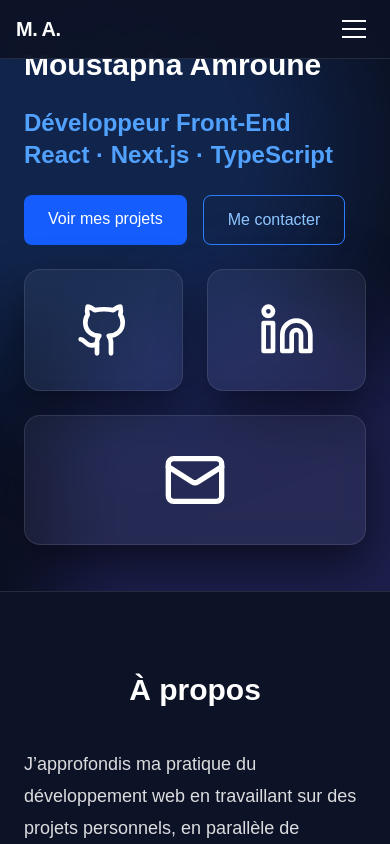
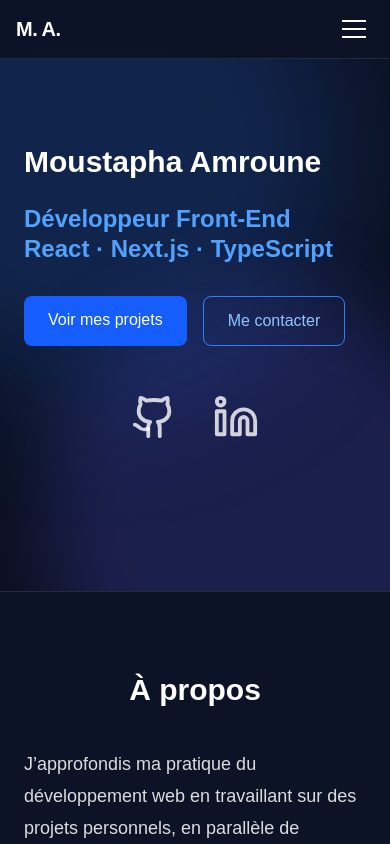
Before and after one commit to m-amroune/portfolio, a Next.js app: page / in a window 390 px wide. Shown: the top 844 px of the page. Built offline with nearby package versions, Linux system fonts and the light colour scheme.

Commit message:
refine responsive hero layout

```diff
--- a/app/page.tsx
+++ b/app/page.tsx
@@ -13,7 +13,6 @@ import {
   Database,
   Wrench,
   MonitorSmartphone,
-  Mail,
   Linkedin,
   Github,
 } from "lucide-react";
@@ -68,70 +67,58 @@ export default function Home() {
       {/* ===================== HERO ===================== */}
 <section
   id="accueil"
-          className="relative flex min-h-[70vh] items-center overflow-hidden px-6 md:px-12 lg:px-16"
+  className="relative flex min-h-[70vh] items-center overflow-hidden px-6 py-24 sm:min-h-[58vh] sm:py-20 md:px-12 lg:min-h-[70vh] lg:px-16 lg:py-24"
 >
   {/* Background decoration */}
-          <div className="absolute inset-0 pointer-events-none">
-            <div className="absolute w-[500px] h-[500px] bg-blue-500/20 rounded-full blur-3xl top-[-100px] left-[-150px]" />
-            <div className="absolute w-[450px] h-[450px] bg-indigo-500/20 rounded-full blur-2xl bottom-[-150px] right-[-100px]" />
+  <div className="pointer-events-none absolute inset-0">
+    <div className="absolute left-[-150px] top-[-100px] h-[500px] w-[500px] rounded-full bg-blue-500/20 blur-3xl" />
+    <div className="absolute bottom-[-150px] right-[-100px] h-[450px] w-[450px] rounded-full bg-indigo-500/20 blur-2xl" />
   </div>
 
-          <div className="relative z-10 grid grid-cols-1 md:grid-cols-2 items-center gap-6 lg:gap-12 max-w-7xl mx-auto">
+  <div className="relative z-10 mx-auto grid w-full max-w-6xl grid-cols-1 items-center gap-10 sm:grid-cols-[minmax(0,1fr)_5rem] sm:gap-8 md:gap-12 lg:gap-16">
     {/* Left column: identity and hero content */}
-            <div className="space-y-6">
-              <h1 className="text-3xl md:text-5xl font-extrabold leading-tight">
+    <div className="max-w-3xl space-y-6">
+      <h1 className="text-3xl font-extrabold leading-tight md:text-5xl">
         Moustapha Amroune
       </h1>
 
-              <h2 className="text-blue-400 text-2xl md:text-4xl font-semibold">
-                Développeur <span className="whitespace-nowrap">Front-End</span>{" "}
-                <span className="whitespace-nowrap">
-                  React · Next.js · TypeScript
-                </span>
+      <h2 className="text-2xl font-semibold leading-tight text-blue-400 md:text-4xl">
+        Développeur Front-End
+        <span className="block">React · Next.js · TypeScript</span>
       </h2>
 
       {/* Primary actions */}
-              <div className="flex gap-4 mt-6">
+      <div className="flex flex-wrap gap-4 pt-2">
         <Link
-                  href="/projects"
-                  className="px-6 py-3 rounded-lg bg-blue-600 hover:bg-blue-500 font-medium transition"
+          href="#projets"
+          className="cursor-pointer rounded-lg bg-blue-600 px-6 py-3 text-base font-medium transition hover:bg-blue-500"
         >
           Voir mes projets
         </Link>
 
-                <button
-                  type="button"
-                  onClick={() =>
-                    window.dispatchEvent(new Event("open-contact"))
-                  }
-                  className="px-6 py-3 rounded-lg border border-blue-500 text-blue-300 hover:bg-blue-900/40 transition font-medium"
+        <Link
+          href="#contact"
+          className="cursor-pointer rounded-lg border border-blue-500 px-6 py-3 text-base font-medium text-blue-300 transition hover:bg-blue-900/40"
         >
           Me contacter
-                </button>
+        </Link>
       </div>
     </div>
 
-            {/* Right column: social / contact cards */}
-            <div className="flex justify-center md:justify-start md:pl-10">
-              <div className="grid grid-cols-2 gap-6 w-full max-w-sm">
+    {/* Right column: social links */}
+    <div className="flex justify-center sm:-translate-x-4 sm:justify-end md:-translate-x-12 lg:-translate-x-20">
+      <div className="flex items-center gap-5 sm:gap-7">
+        <div className="hidden h-36 w-px bg-white/20 sm:block" />
+
+        <div className="flex items-center gap-5 sm:flex-col sm:gap-7">
           <a
             href="https://github.com/m-amroune"
             target="_blank"
             rel="noopener noreferrer"
             aria-label="GitHub"
-                  className="
-                    rounded-2xl p-8
-                    bg-white/5 border border-white/10
-                    backdrop-blur-md
-                    shadow-[0_20px_45px_rgba(0,0,0,0.55)]
-                    hover:bg-white/10 hover:border-white/20
-                    transition
-                    flex items-center justify-center
-                    cursor-pointer
-                    hover:scale-[1.03]
-                  "
+            className="cursor-pointer p-2 text-white/80 transition hover:-translate-y-1 hover:text-blue-300"
           >
-                  <Github size={56} className="text-white" />
+            <Github size={46} />
           </a>
 
           <a
@@ -139,41 +126,11 @@ export default function Home() {
             target="_blank"
             rel="noopener noreferrer"
             aria-label="LinkedIn"
-                  className="
-                    rounded-2xl p-8
-                    bg-white/5 border border-white/10
-                    backdrop-blur-md
-                    shadow-[0_20px_45px_rgba(0,0,0,0.55)]
-                    hover:bg-white/10 hover:border-white/20
-                    transition
-                    flex items-center justify-center
-                    cursor-pointer
-                    hover:scale-[1.03]
-                  "
+            className="cursor-pointer p-2 text-white/80 transition hover:-translate-y-1 hover:text-blue-300"
           >
-                  <Linkedin size={56} className="text-white" />
+            <Linkedin size={46} />
           </a>
-
-                <button
-                  onClick={() =>
-                    window.dispatchEvent(new Event("open-contact"))
-                  }
-                  aria-label="Contact"
-                  className="
-                    col-span-2
-                    rounded-2xl p-8
-                    bg-white/5 border border-white/10
-                    backdrop-blur-md
-                    shadow-[0_20px_45px_rgba(0,0,0,0.55)]
-                    hover:bg-white/10 hover:border-white/20
-                    transition
-                    flex items-center justify-center
-                    cursor-pointer
-                    hover:scale-[1.03]
-                  "
-                >
-                  <Mail size={64} className="text-white" />
-                </button>
+        </div>
       </div>
     </div>
   </div>
```
Lines whose indentation alone changed are shown as unchanged.
